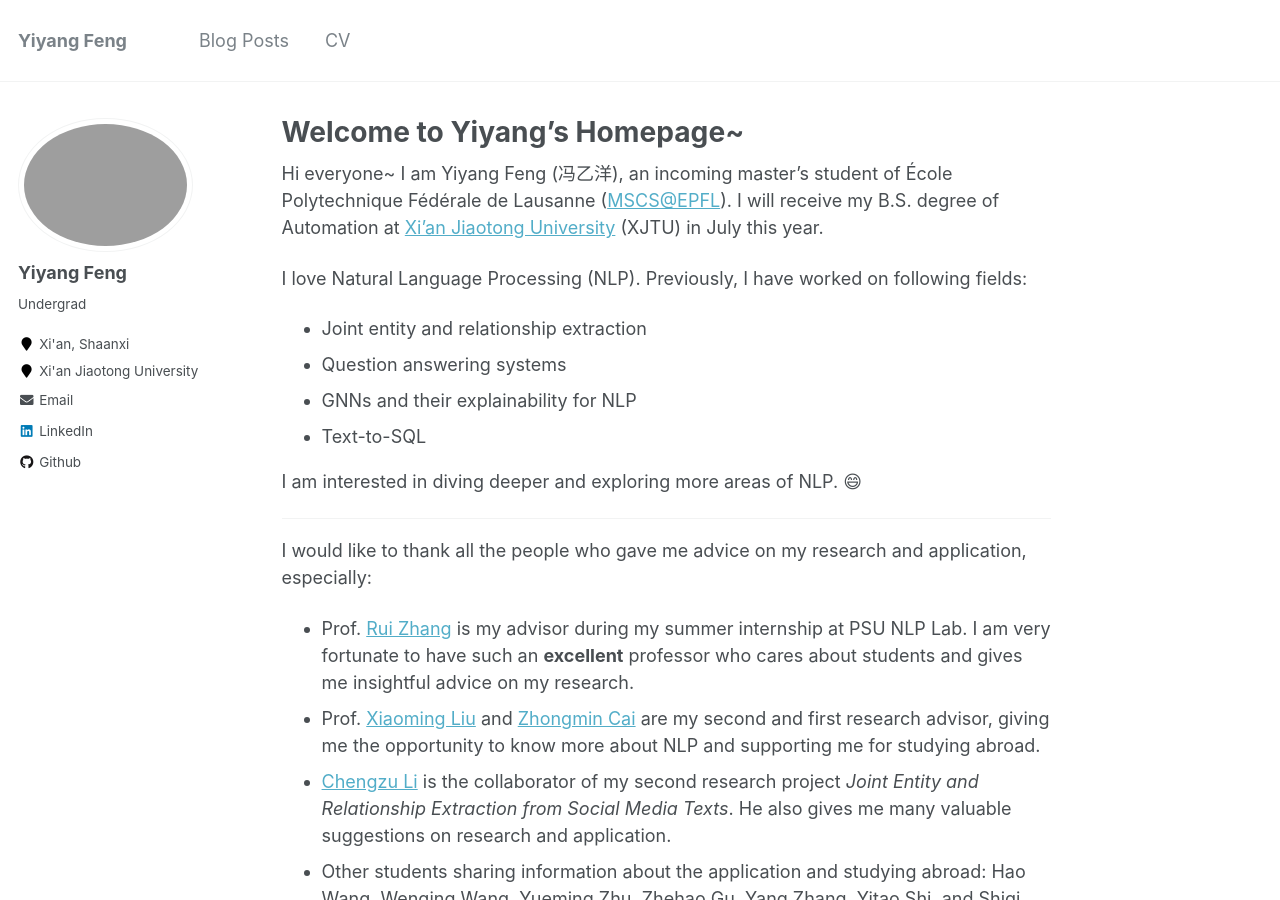
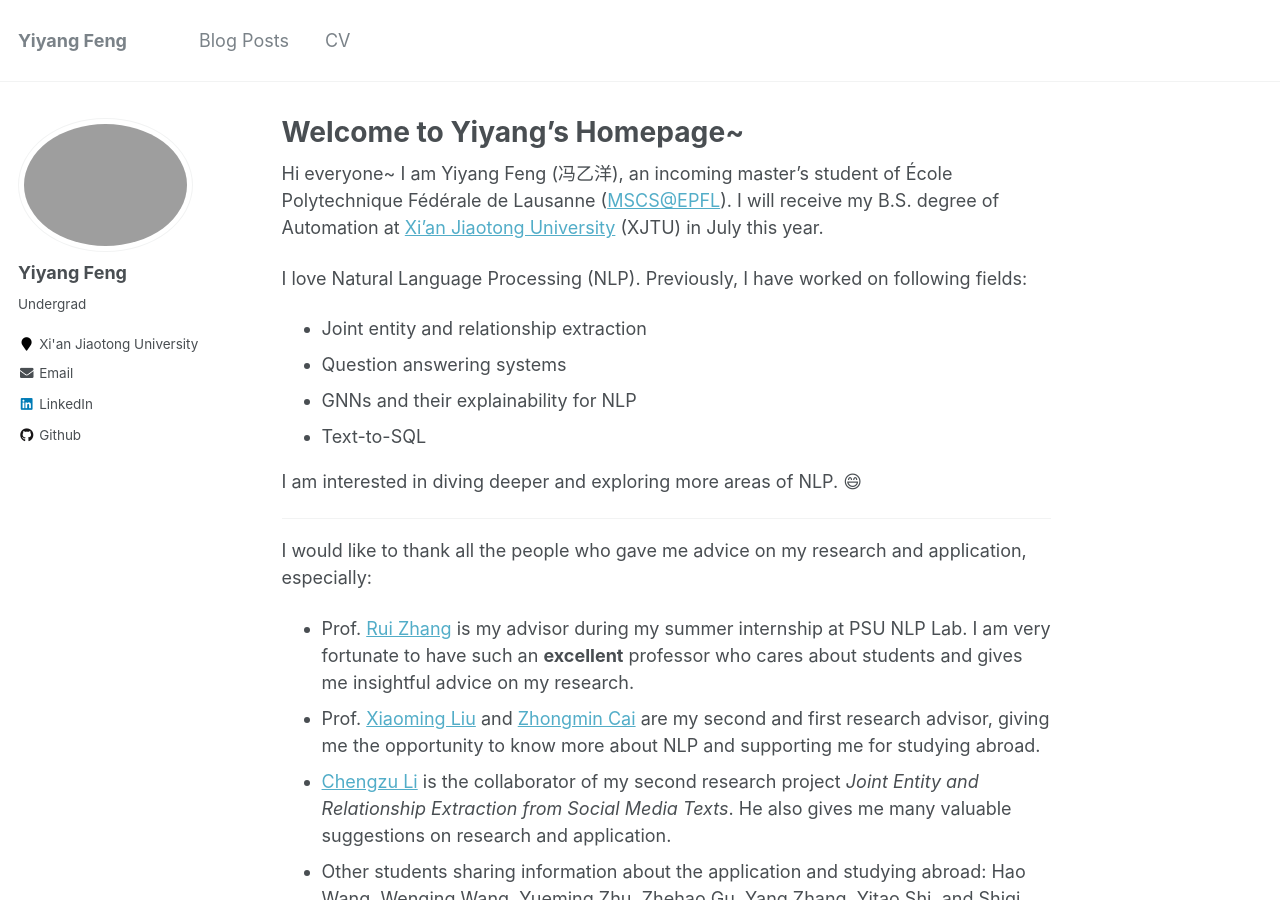
Before and after one commit to Wind-2375-like/Wind-2375-like.github.io, a Jekyll site: the page built from _pages/about.md, in a window 1280 px wide and 900 px high. Built offline with Jekyll 4.4.1, drawn with Linux system fonts in a browser that asks for light colours.

Commit message:
removed location

```diff
--- a/_config.yml
+++ b/_config.yml
@@ -83,7 +83,7 @@ author:
   name             : "Yiyang Feng"
   avatar           : "profile.jpg"
   bio              : "Undergrad"
-  location         : "Xi'an, Shaanxi"
+  # location         : "Xi'an, Shaanxi"
   employer         : "Xi'an Jiaotong University"
   # pubmed           : "https://www.ncbi.nlm.nih.gov/pubmed/?term=john+snow"
   # googlescholar    : "http://yourfullgooglescholarurl.com"
```
